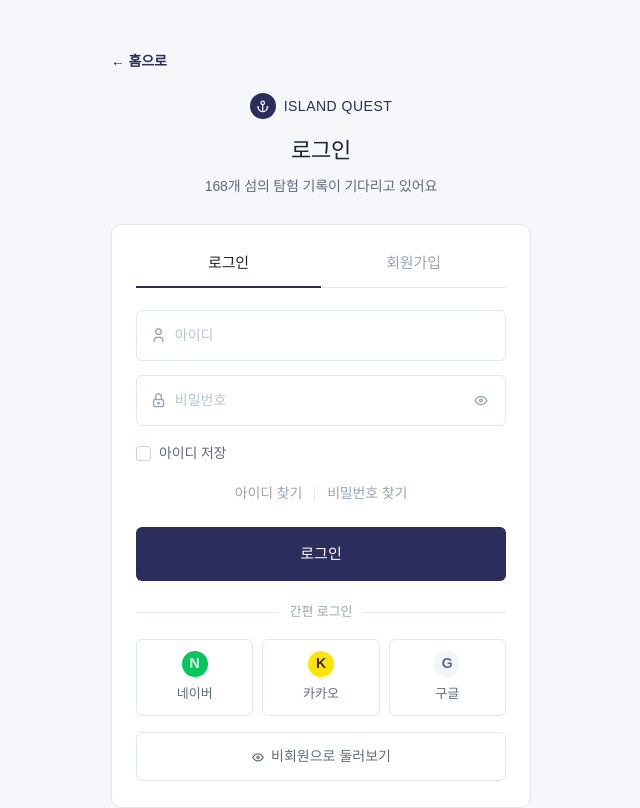
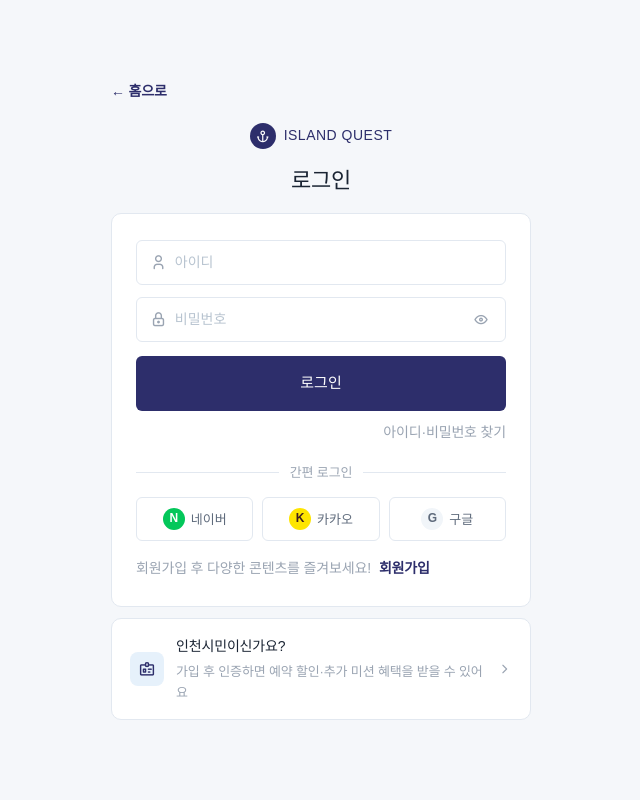
Before and after one commit to mloolhz/HYland, a React (Vite) app in the folder tour_FE/: page /login in a window 1280 px wide. Shown: the top 808 px of the page, without its empty margins (319-959 px from the left). Built offline with nearby package versions, Linux system fonts and the light colour scheme; a web font is replaced by a local one.

Commit message:
나의바다패스, 로그인, 회원가입 페이지 요소 배치  수정

```diff
--- a/tour_FE/src/components/community/CommunityHeader.tsx
+++ b/tour_FE/src/components/community/CommunityHeader.tsx
@@ -8,7 +8,7 @@ export function CommunityHeader() {
         <div className="cm-header-copy">
           <span className="cm-header-eyebrow">COMMUNITY</span>
           <h1 className="cm-header-title">섬 탐험가들의 기록</h1>
-          <p className="cm-header-desc">168개 섬에서 남긴 후기와 인증샷을 한곳에</p>
+          <p className="cm-header-desc">인천의 다양한 섬에서 남긴 후기와 인증샷을 만나보세요</p>
         </div>
         <button className="cm-header-cta" type="button" {...demoProps("글 작성은 로그인 후 이용할 수 있어요 ✍️")}>
           글 작성하기
--- /dev/null
+++ b/tour_FE/src/components/community/WritePostFab.tsx
@@ -0,0 +1,61 @@
+import { useLayoutEffect, useRef, useState } from "react";
+import { demoProps } from "@/components/landing/ToastProvider";
+
+const DEFAULT_BOTTOM = 28;
+const FOOTER_GAP = 12;
+
+export function WritePostFab() {
+  const buttonRef = useRef<HTMLButtonElement>(null);
+  const [bottomOffset, setBottomOffset] = useState<number | null>(null);
+
+  useLayoutEffect(() => {
+    const button = buttonRef.current;
+    const footer = document.querySelector("footer#guide");
+    if (!button || !footer) return;
+
+    const updatePosition = () => {
+      const viewportHeight = window.innerHeight;
+      const fabHeight = button.offsetHeight;
+      const footerTop = footer.getBoundingClientRect().top;
+      const overlapThreshold = viewportHeight - DEFAULT_BOTTOM - fabHeight - FOOTER_GAP;
+
+      if (footerTop < overlapThreshold) {
+        setBottomOffset(viewportHeight - footerTop + FOOTER_GAP);
+      } else {
+        setBottomOffset(null);
+      }
+    };
+
+    updatePosition();
+
+    window.addEventListener("scroll", updatePosition, { passive: true });
+    window.addEventListener("resize", updatePosition);
+
+    const resizeObserver = new ResizeObserver(updatePosition);
+    resizeObserver.observe(footer);
+    resizeObserver.observe(button);
+
+    return () => {
+      window.removeEventListener("scroll", updatePosition);
+      window.removeEventListener("resize", updatePosition);
+      resizeObserver.disconnect();
+    };
+  }, []);
+
+  return (
+    <button
+      ref={buttonRef}
+      type="button"
+      className="cm-write-fab"
+      aria-label="글 작성하기"
+      style={
+        bottomOffset !== null
+          ? { bottom: `calc(${bottomOffset}px + env(safe-area-inset-bottom, 0px))` }
+          : undefined
+      }
+      {...demoProps("글 작성은 로그인 후 이용할 수 있어요 ✍️")}
+    >
+      글 작성하기
+    </button>
+  );
+}
--- a/tour_FE/src/components/landing/HeroSection.tsx
+++ b/tour_FE/src/components/landing/HeroSection.tsx
@@ -14,11 +14,7 @@ const CATEGORIES = [
   ["⋯", "더보기"],
 ] as const;
 
-type HeroSectionProps = {
-  loginInputRef: React.RefObject<HTMLInputElement | null>;
-};
-
-export function HeroSection({ loginInputRef }: HeroSectionProps) {
+export function HeroSection() {
   const [activeSlide, setActiveSlide] = useState(0);
   const [showScrollHint, setShowScrollHint] = useState(true);
   const timerRef = useRef<ReturnType<typeof setInterval> | null>(null);
@@ -63,7 +59,7 @@ export function HeroSection({ loginInputRef }: HeroSectionProps) {
 
       <div className="hero-inner">
         <div className="hero-copy reveal">
-          <span className="eyebrow">바다, 산, 섬을 넘나드는 새로운 탐험!</span>
+          <span className="eyebrow">바다, 산, 섬을 넘나드는 새로운 여정</span>
           <h1 className="hero-title">
             인천의 섬에서
             <br />
@@ -74,7 +70,7 @@ export function HeroSection({ loginInputRef }: HeroSectionProps) {
           <p className="hero-sub">
             해양 레저부터 러닝, 사이클, 하이킹까지 —
             <br />
-            168개 인천 섬의 다양한 레저스포츠를 한눈에 만나보세요.
+            인천의 섬에서 다양한 레저스포츠를 만나보세요.
           </p>
           <div className="hero-cta">
             <a className="btn btn-navy" href="#map">
@@ -94,73 +90,30 @@ export function HeroSection({ loginInputRef }: HeroSectionProps) {
           </div>
         </div>
 
-        <aside className="pass-card reveal" aria-label="바다패스 로그인">
-          <div className="pc-head">
-            <h3>나의 바다패스</h3>
-          </div>
-          <div className="pc-body">
-            <img className="passport" src="/passport.png" alt="바다패스 여권" width={118} height={158} />
-            <div className="pc-form">
-              <div className="field">
-                <span className="field-icon" aria-hidden="true">
-                  <svg width="16" height="16" viewBox="0 0 24 24" fill="none">
-                    <circle cx="12" cy="8" r="4" stroke="currentColor" strokeWidth="2" />
-                    <path
-                      d="M5 20c0-3.314 3.134-6 7-6s7 2.686 7 6"
-                      stroke="currentColor"
-                      strokeWidth="2"
-                      strokeLinecap="round"
-                    />
-                  </svg>
-                </span>
-                <input
-                  ref={loginInputRef}
-                  type="text"
-                  id="login-id"
-                  placeholder="아이디"
-                  autoComplete="username"
-                />
-              </div>
-              <div className="field">
-                <span className="field-icon" aria-hidden="true">
-                  <svg width="16" height="16" viewBox="0 0 24 24" fill="none">
-                    <rect x="5" y="11" width="14" height="10" rx="2" stroke="currentColor" strokeWidth="2" />
-                    <path
-                      d="M8 11V8a4 4 0 1 1 8 0v3"
-                      stroke="currentColor"
-                      strokeWidth="2"
-                      strokeLinecap="round"
-                    />
-                  </svg>
-                </span>
-                <input type="password" placeholder="비밀번호" autoComplete="current-password" />
-              </div>
-              <div className="keep-row">
-                <label>
-                  <input type="checkbox" defaultChecked /> 로그인 상태 유지
-                </label>
-              </div>
-              <Link to="/login" className="btn-login">
-                로그인
+        <div className="pass-card-wrap">
+          <aside className="pass-card" aria-label="나의 바다패스">
+            <div className="pc-head">
+              <h3>나의 바다패스</h3>
+              <Link to="/login" className="pc-login-link">
+                로그인하기
               </Link>
-              <div className="find-links">
-                <Link to="/find-account">아이디·비밀번호 찾기</Link>
-                <em>·</em>
-                <Link to="/signup">
-                  <b style={{ color: "var(--blue)" }}>회원가입</b>
-                </Link>
-              </div>
             </div>
-          </div>
-          <div className="divider">간편 로그인</div>
-          <div className="sns-row">
-            <button className="btn-kakao" {...demoProps("카카오 로그인은 추후 연동 예정이에요 💬")}>
-              💬 카카오
-            </button>
-            <button className="btn-naver" {...demoProps("네이버 로그인은 추후 연동 예정이에요 🟢")}>
-              <b>N</b> 네이버
-            </button>
-          </div>
+            <div className="quick-grid">
+              <span className="q" {...demoProps("추천 섬 페이지는 준비 중이에요")}>
+                <i>📍</i>추천 섬
+              </span>
+              <span className="q" {...demoProps("나에게 맞는 섬BTI를 찾아보세요!")}>
+                <i>🏝️</i>섬BTI
+              </span>
+              <span className="q" {...demoProps("레저 예약은 아래 섹션에서 미리 만나보세요")}>
+                <i>📅</i>레저 예약
+              </span>
+              <span className="q" {...demoProps("안전 정보 페이지는 준비 중이에요")}>
+                <i>🛟</i>안전 정보
+              </span>
+            </div>
+            <p className="pc-foot">로그인하면 방문 기록 · 미션 · 배지가 여권에 자동 저장돼요</p>
+          </aside>
           <a
             className="btn-ipass"
             href="https://island.theksa.co.kr/page/main"
@@ -169,22 +122,7 @@ export function HeroSection({ loginInputRef }: HeroSectionProps) {
           >
             <span className="ip-badge">인천시민</span>인천 i 바다패스로 예매하기<span className="ip-arrow">→</span>
           </a>
-          <div className="quick-grid">
-            <span className="q" {...demoProps("추천 섬 페이지는 준비 중이에요 🏝️")}>
-              <i>📍</i>추천 섬
-            </span>
-            <span className="q" {...demoProps("나에게 맞는 섬BTI를 찾아보세요! 🏝️")}>
-              <i>🏝️</i>섬BTI
-            </span>
-            <span className="q" {...demoProps("레저 예약은 아래 섹션에서 미리 만나보세요 📅")}>
-              <i>📅</i>레저 예약
-            </span>
-            <span className="q" {...demoProps("안전 정보 페이지는 준비 중이에요 🛟")}>
-              <i>🛟</i>안전 정보
-            </span>
-          </div>
-          <p className="pc-foot">로그인하면 방문 기록 · 미션 · 배지가 여권에 자동 저장돼요</p>
-        </aside>
+        </div>
       </div>
 
       <div className={`hero-scroll-hint${showScrollHint ? "" : " is-hidden"}`}>
--- a/tour_FE/src/pages/Community.tsx
+++ b/tour_FE/src/pages/Community.tsx
@@ -8,6 +8,7 @@ import { PostList } from "@/components/community/PostList";
 import { PopularIslands } from "@/components/community/PopularIslands";
 import { ProfileCard } from "@/components/community/ProfileCard";
 import { SelectedIslands } from "@/components/community/SelectedIslands";
+import { WritePostFab } from "@/components/community/WritePostFab";
 import { CONTAINER } from "@/constants/layout";
 import {
   filterPosts,
@@ -240,6 +241,8 @@ export function Community() {
           onImageNavigate={(imageIndex) => setLightbox((prev) => (prev ? { ...prev, imageIndex } : prev))}
         />
       )}
+
+      <WritePostFab />
     </main>
   );
 }
--- a/tour_FE/src/pages/Login.tsx
+++ b/tour_FE/src/pages/Login.tsx
@@ -1,5 +1,5 @@
 import { useCallback, useEffect, useRef, useState } from "react";
-import { Link, useNavigate } from "react-router-dom";
+import { Link } from "react-router-dom";
 import { AuthBrand, AuthCard } from "@/components/auth/AuthCard";
 import { CitizenBanner } from "@/components/auth/CitizenBanner";
 import { PasswordField } from "@/components/auth/PasswordField";
@@ -8,13 +8,11 @@ import { TextField } from "@/components/auth/TextField";
 import {
   SAVED_USERNAME_KEY,
   setDemoLoggedIn,
-  setGuest,
 } from "@/constants/auth";
 import { useAuthRedirect } from "@/hooks/useAuthRedirect";
 
 export function Login() {
-  const navigate = useNavigate();
-  const { redirect, goAfterAuth, authSearch } = useAuthRedirect();
+  const { goAfterAuth, authSearch } = useAuthRedirect();
   const [userId, setUserId] = useState("");
   const [password, setPassword] = useState("");
   const [remember, setRemember] = useState(false);
@@ -101,17 +99,12 @@ export function Login() {
     goAfterAuth();
   };
 
-  const handleGuest = () => {
-    setGuest();
-    navigate(redirect, { replace: true });
-  };
-
   return (
     <div className="auth-page">
-      <AuthBrand title="로그인" subtitle="168개 섬의 탐험 기록이 기다리고 있어요" />
+      <AuthBrand title="로그인" />
 
-      <AuthCard activeTab="login">
-        <form className="auth-form" onSubmit={handleSubmit} noValidate>
+      <AuthCard activeTab="login" showTabs={false}>
+        <form className="auth-form auth-form-login" onSubmit={handleSubmit} noValidate>
           <TextField
             id="login-userId"
             label="아이디"
@@ -122,7 +115,7 @@ export function Login() {
             value={userId}
             onChange={handleUserIdChange}
             onBlur={() => handleBlur("userId")}
-            error={errors.userId}
+            error={touched.userId ? errors.userId : undefined}
             icon={<i className="ti ti-user" />}
             ref={userIdRef}
           />
@@ -134,49 +127,32 @@ export function Login() {
             value={password}
             onChange={handlePasswordChange}
             onBlur={() => handleBlur("password")}
-            error={errors.password}
+            error={touched.password ? errors.password : undefined}
           />
-
-          <label htmlFor="remember-me" className="auth-check-label auth-remember-only">
-            <input
-              id="remember-me"
-              type="checkbox"
-              className="auth-check-input"
-              checked={remember}
-              onChange={(e) => setRemember(e.target.checked)}
-            />
-            <span className="auth-check-box" aria-hidden="true">
-              {remember && <i className="ti ti-check" />}
-            </span>
-            <span className="auth-check-text">아이디 저장</span>
-          </label>
-
-          <nav className="auth-find-links" aria-label="계정 찾기">
-            <Link to="/find-account">아이디 찾기</Link>
-            <span className="auth-find-divider" aria-hidden="true" />
-            <Link to="/find-account?tab=password">비밀번호 찾기</Link>
-          </nav>
 
           <button type="submit" className="auth-submit" disabled={loading}>
             {loading ? <span className="auth-spinner" aria-label="로그인 중" /> : "로그인"}
           </button>
 
+          <div className="auth-find-row">
+            <Link to="/find-account" className="auth-text-btn">
+              아이디·비밀번호 찾기
+            </Link>
+          </div>
+
           <AuthDivider />
           <SocialButtons />
 
-          <button type="button" className="auth-guest-btn" onClick={handleGuest}>
-            <i className="ti ti-eye" aria-hidden="true" />
-            비회원으로 둘러보기
-          </button>
+          <p className="auth-signup-cta">
+            회원가입 후 다양한 콘텐츠를 즐겨보세요!
+            <Link to={`/signup${authSearch}`} className="auth-signup-link">
+              회원가입
+            </Link>
+          </p>
         </form>
       </AuthCard>
 
       <CitizenBanner />
-
-      <p className="auth-footer-link">
-        아직 계정이 없으신가요?{" "}
-        <Link to={`/signup${authSearch}`}>회원가입</Link>
-      </p>
     </div>
   );
 }
--- a/tour_FE/src/styles/auth.css
+++ b/tour_FE/src/styles/auth.css
@@ -1,7 +1,7 @@
 /* ── Auth pages ── */
 .auth-layout {
-  --auth-navy: #2C2D5D;
-  --auth-navy-hover: #23244a;
+  --auth-navy: #2D2E6B;
+  --auth-navy-hover: #454682;
   position: relative;
   min-height: 100vh;
   background: #f5f7fa;
@@ -14,13 +14,16 @@
 .auth-layout-inner {
   width: 100%;
   max-width: 420px;
+  display: flex;
+  flex-direction: column;
 }
 
 .auth-home-link {
+  align-self: flex-start;
+  margin-bottom: 20px;
   display: inline-flex;
   align-items: center;
   gap: 4px;
-  margin-bottom: 20px;
   font-size: 14px;
   font-weight: 600;
   color: var(--auth-navy);
@@ -39,7 +42,7 @@
 
 .auth-brand {
   text-align: center;
-  margin-bottom: 26px;
+  margin-bottom: 14px;
 }
 
 .auth-logo {
@@ -73,7 +76,7 @@
   font-size: 22px;
   font-weight: 500;
   color: #1a2433;
-  margin-bottom: 6px;
+  margin: 0;
 }
 
 .auth-subtitle {
@@ -120,6 +123,79 @@
   gap: 14px;
 }
 
+.auth-form-login {
+  gap: 12px;
+}
+
+.auth-form-login .auth-submit {
+  margin-top: 2px;
+}
+
+.auth-find-row {
+  display: flex;
+  justify-content: flex-end;
+  margin-top: -2px;
+}
+
+.auth-text-btn {
+  font-size: 14px;
+  font-weight: 500;
+  color: #9aa4b2;
+  text-decoration: none;
+  transition: color 0.15s;
+}
+
+.auth-text-btn:hover {
+  color: #5f6b7c;
+  text-decoration: underline;
+}
+
+.auth-signup-cta {
+  margin: 4px 0 0;
+  text-align: left;
+  font-size: 14px;
+  color: #9aa4b2;
+}
+
+.auth-signup-cta .auth-signup-link {
+  font-weight: 600;
+  margin-left: 8px;
+}
+
+.auth-form-main {
+  display: flex;
+  align-items: stretch;
+  gap: 10px;
+}
+
+.auth-form-fields {
+  flex: 1;
+  min-width: 0;
+  display: flex;
+  flex-direction: column;
+  gap: 10px;
+}
+
+.auth-form-login .auth-form-main .auth-error {
+  display: none;
+}
+
+.auth-form-errors {
+  display: flex;
+  flex-direction: column;
+  gap: 4px;
+  margin-top: -6px;
+}
+
+.auth-form-login .auth-form-errors {
+  margin-top: -8px;
+  margin-bottom: -2px;
+}
+
+.auth-form-errors .auth-error {
+  margin: 0;
+}
+
 .auth-field {
   display: flex;
   flex-direction: column;
@@ -142,8 +218,8 @@
 }
 
 .auth-input-wrap:focus-within {
-  border-color: #2563eb;
-  box-shadow: 0 0 0 3px rgba(37, 99, 235, 0.08);
+  border-color: var(--auth-navy);
+  box-shadow: 0 0 0 3px rgba(45, 46, 107, 0.12);
 }
 
 .auth-input-wrap.has-error {
@@ -161,6 +237,10 @@
   font-size: 17px;
   display: inline-flex;
   flex: none;
+}
+
+.auth-form-login .auth-input {
+  padding: 10px 15px;
 }
 
 .auth-input {
@@ -293,6 +373,17 @@
   cursor: not-allowed;
 }
 
+.auth-submit.auth-submit-inline {
+  width: 72px;
+  flex: none;
+  align-self: stretch;
+  margin-top: 0;
+  padding: 12px 8px;
+  min-height: unset;
+  font-size: 14px;
+  line-height: 1.25;
+}
+
 .auth-spinner {
   width: 18px;
   height: 18px;
@@ -334,10 +425,11 @@
   flex: 1;
   border: 0.5px solid #e2e8f0;
   border-radius: 6px;
-  padding: 11px 8px;
+  padding: 10px 8px;
   display: flex;
-  flex-direction: column;
+  flex-direction: row;
   align-items: center;
+  justify-content: center;
   gap: 6px;
   background: #fff;
   cursor: pointer;
@@ -348,14 +440,15 @@
 }
 
 .auth-social-icon {
-  width: 26px;
-  height: 26px;
+  width: 22px;
+  height: 22px;
   border-radius: 50%;
   display: inline-flex;
   align-items: center;
   justify-content: center;
-  font-size: 14px;
+  font-size: 12px;
   font-weight: 800;
+  flex: none;
 }
 
 .auth-social-naver {
@@ -465,7 +558,7 @@
 }
 
 .auth-footer-link a {
-  color: #2563eb;
+  color: var(--auth-navy);
   font-weight: 500;
 }
 
@@ -676,16 +769,26 @@
   color: #9aa4b2;
 }
 
+.auth-login-options {
+  display: flex;
+  align-items: center;
+  justify-content: space-between;
+  gap: 12px;
+  margin: -4px 0 2px;
+}
+
 .auth-remember-only {
-  margin: 2px 0 0;
+  margin: 0;
+  flex: none;
 }
 
 .auth-find-links {
   display: flex;
   align-items: center;
-  justify-content: center;
-  gap: 12px;
-  margin: 2px 0 4px;
+  justify-content: flex-end;
+  gap: 8px;
+  margin: 0 0 0 auto;
+  flex-wrap: wrap;
 }
 
 .auth-find-links a {
@@ -696,6 +799,23 @@
 
 .auth-find-links a:hover {
   color: #5f6b7c;
+}
+
+.auth-signup-link {
+  color: var(--auth-navy) !important;
+  font-weight: 600;
+}
+
+.auth-signup-link:hover {
+  color: var(--auth-navy-hover) !important;
+  text-decoration: underline;
+}
+
+.auth-find-sep {
+  color: #cbd5e1;
+  font-size: 14px;
+  line-height: 1;
+  flex: none;
 }
 
 .auth-find-divider {
@@ -1053,7 +1173,7 @@
 .auth-back-link {
   align-self: flex-start;
   font-size: 14px;
-  color: #2563eb;
+  color: var(--auth-navy);
   background: none;
   border: 0;
   padding: 0;
--- a/tour_FE/src/styles/notification.css
+++ b/tour_FE/src/styles/notification.css
@@ -41,7 +41,7 @@
   width: 9px;
   height: 9px;
   border-radius: 50%;
-  background: #1D9E75;
+  background: #E53935;
   border: 2px solid #fff;
   pointer-events: none;
 }
```
Also changed, not shown: tour_FE/src/components/landing/LandingPage.tsx (+8 -12 lines), tour_FE/src/components/landing/LeaderboardSection.tsx (+4 -6 lines), tour_FE/src/index.css (+17 -11 lines), tour_FE/src/styles/community.css (+51 -0 lines).
